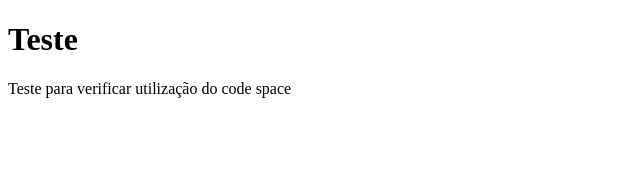
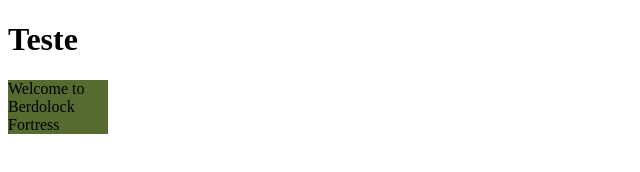
Before and after one commit to GabrielSAbreu/rpg.solo, a plain HTML site: page index.html in a window 1280 px wide. Shown: the whole page, without its empty margins (0-640 px from the left). Drawn offline with Linux system fonts and the light colour scheme.

Commit message:
wip:struturing feb 15

```diff
--- a/index.html
+++ b/index.html
@@ -8,7 +8,7 @@
 </head>
 <body>
     <h1>Teste</h1>
-    <p>Teste para verificar utilização do code space</p>
-    <div class="display"></div>
+
+    <div class="display">Welcome to Berdolock Fortress</div>
 </body>
 </html>
```
